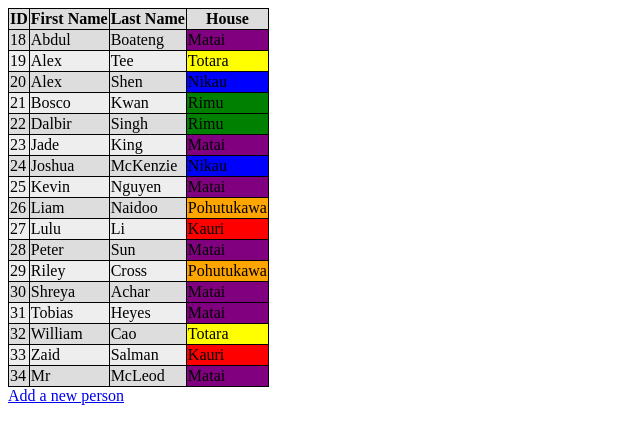
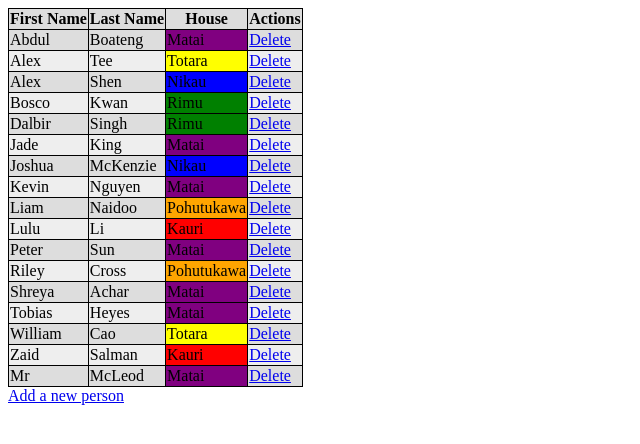
Before and after one commit to pc13com2022/FlaskDemo, a Flask app: page / in a window 1280 px wide. Shown: the top 444 px of the page, without its empty margins (0-640 px from the left). Run offline with Flask 2, Linux system fonts and the light colour scheme; data comes from the database, SQL or seed files in the repository.

Commit message:
'Delete' route and links

```diff
--- a/FlaskDemo/app.py
+++ b/FlaskDemo/app.py
@@ -39,6 +39,16 @@ def add_person():
     else:
         return render_template('add.html')
 
+@app.route('/delete')
+def delete():
+    with create_connection() as connection:
+        with connection.cursor() as cursor:
+            sql = """DELETE FROM people WHERE id = %s"""
+            values = (request.args['id'])
+            cursor.execute(sql, values)
+            connection.commit()
+    return redirect('/')
+
 if __name__ == '__main__':
     import os
     HOST = os.environ.get('SERVER_HOST', 'localhost')
--- a/FlaskDemo/templates/index.html
+++ b/FlaskDemo/templates/index.html
@@ -7,19 +7,26 @@
 <table>
     <thead>
         <tr>
-            <th>ID</th>
             <th>First Name</th>
             <th>Last Name</th>
             <th>House</th>
+            <th>Actions</th>
         </tr>
     </thead>
     <tbody>
         {% for row in result %}
         <tr>
-            <td>{{ row.id }}</td>
             <td>{{ row.first_name }}</td>
             <td>{{ row.last_name }}</td>
             <td class="{{ row.house|lower }}">{{ row.house }}</td>
+            <td>
+                <a
+                   href="{{ url_for('delete') }}?id={{ row.id }}"
+                   onclick="return confirm('Are you sure you wish to delete {{ row.first_name }}?')"
+                >
+                    Delete
+                </a>
+            </td>
         </tr>
         {% endfor %}
     </tbody>
```
